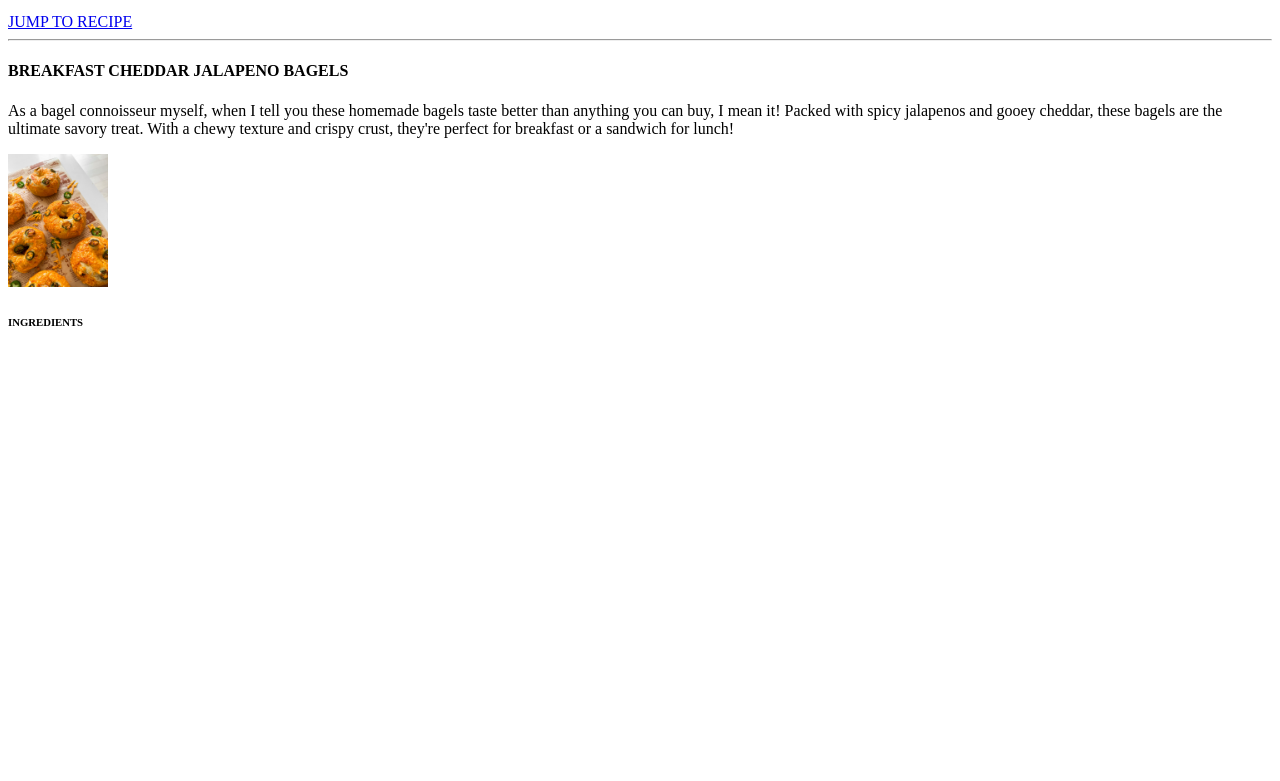
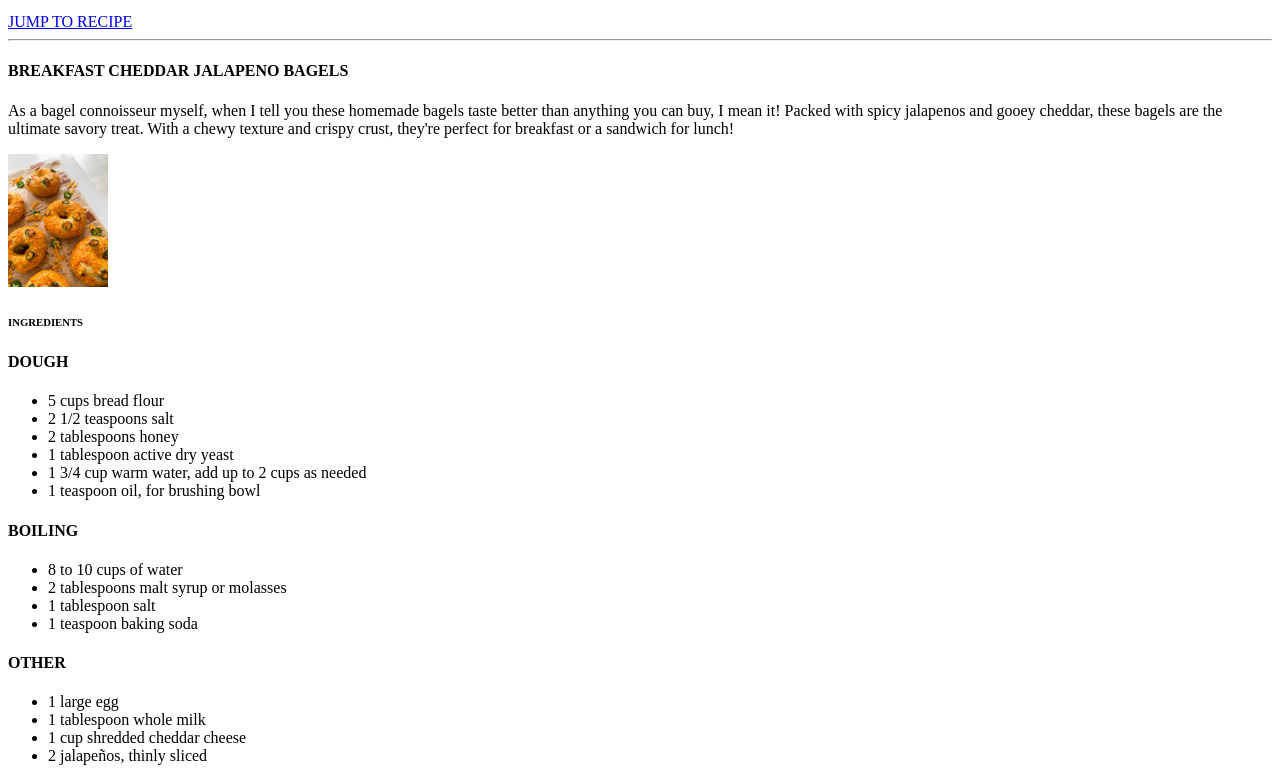
Before and after one commit to isabelleschumann/isabelleschumann.github.io, a plain HTML site: page exercises/recipe-page/index.html in a window 1280 px wide. Shown: the part 381-1162 px from the top of the page. Before the commit the page ends 800 px from the top, so only its background shows below. Drawn offline with Linux system fonts and the light colour scheme.

Commit message:
recipe-page

```diff
--- a/exercises/recipe-page/index.html
+++ b/exercises/recipe-page/index.html
@@ -43,6 +43,28 @@
             alt="cheddar jalapeno bagels"
         >
         <h6>INGREDIENTS</h6>
-
+        <h4>DOUGH</h4>
+        <ul>
+            <li>5 cups bread flour</li>
+            <li>2 1/2 teaspoons salt</li>
+            <li>2 tablespoons honey</li>
+            <li>1 tablespoon active dry yeast</li>
+            <li>1 3/4 cup warm water, add up to 2 cups as needed</li>
+            <li>1 teaspoon oil, for brushing bowl</li>
+        </ul>
+        <h4>BOILING</h4>
+        <ul>
+            <li>8 to 10 cups of water</li>
+            <li>2 tablespoons malt syrup or molasses</li>
+            <li>1 tablespoon salt</li>
+            <li>1 teaspoon baking soda</li>
+        </ul>
+        <h4>OTHER</h4>
+        <ul>
+            <li>1 large egg</li>
+            <li>1 tablespoon whole milk</li>
+            <li>1 cup shredded cheddar cheese</li>
+            <li>2 jalapeños, thinly sliced</li>
+        </ul>
     </body>
 </html>
```
